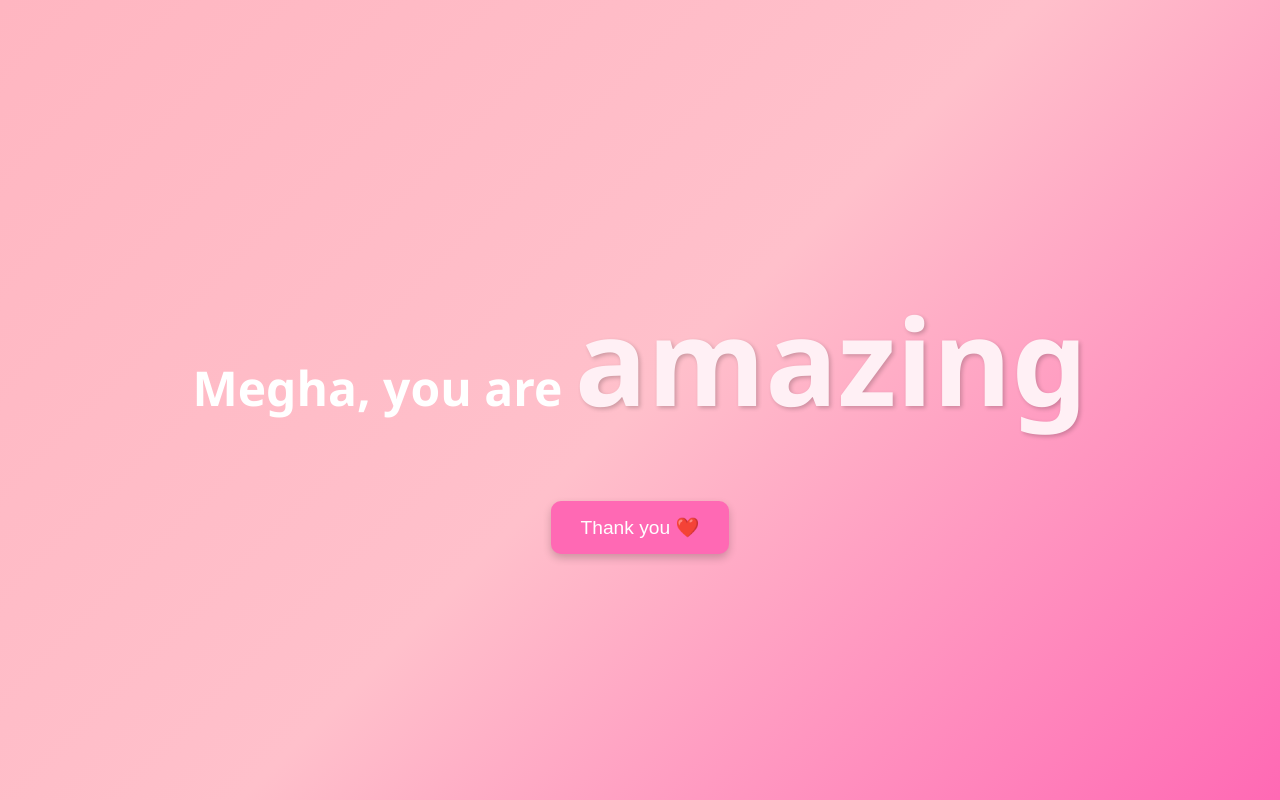
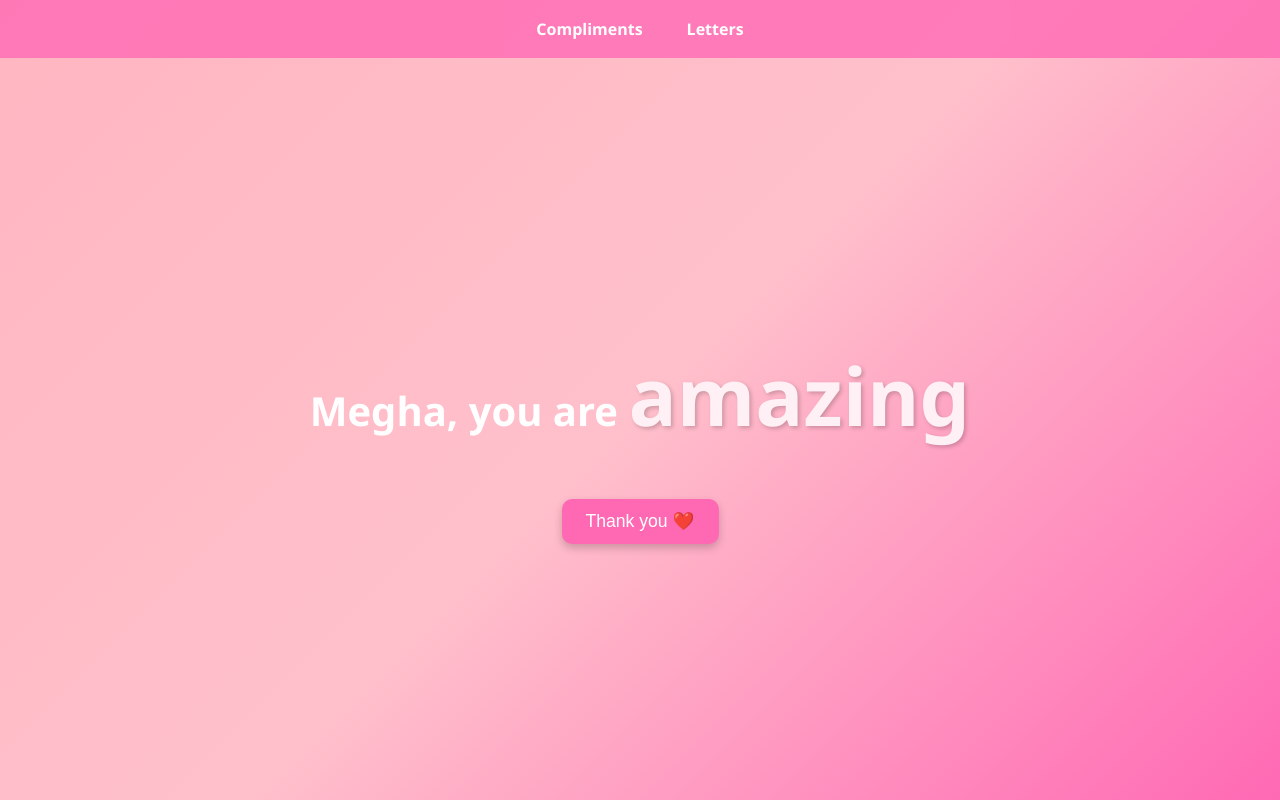
Before and after one commit to ekanshnehra15/site-for-her, a plain HTML site: page index.html in a window 1280 px wide. Drawn offline with Linux system fonts and the light colour scheme.

Commit message:
Update index.html

```diff
--- a/index.html
+++ b/index.html
@@ -8,33 +8,65 @@
     body {
       margin: 0;
       padding: 0;
-      height: 100vh;
+      min-height: 100vh;
       background: linear-gradient(135deg, #ffb6c1, #ffc0cb, #ff69b4);
       display: flex;
       flex-direction: column;
       align-items: center;
-      justify-content: center;
       font-family: 'Segoe UI', Tahoma, Geneva, Verdana, sans-serif;
       color: #fff;
       text-align: center;
     }
 
+    header {
+      width: 100%;
+      background-color: rgba(255, 105, 180, 0.8);
+      padding: 10px;
+      display: flex;
+      justify-content: center;
+      gap: 20px;
+      position: sticky;
+      top: 0;
+    }
+
+    header a {
+      color: white;
+      text-decoration: none;
+      font-weight: bold;
+      padding: 8px 12px;
+      border-radius: 6px;
+      transition: background 0.3s;
+    }
+
+    header a:hover {
+      background-color: #ff1493;
+    }
+
+    main {
+      flex: 1;
+      display: flex;
+      flex-direction: column;
+      align-items: center;
+      justify-content: center;
+      padding: 20px;
+    }
+
     h1 {
-      font-size: 3em;
+      font-size: 2.5em;
       margin-bottom: 20px;
     }
 
     .compliment {
-      font-size: 2.5em;
+      font-size: 2em;
       font-weight: bold;
       color: #fff0f5;
       text-shadow: 2px 2px 4px rgba(0,0,0,0.2);
     }
 
     button {
-      margin-top: 40px;
-      padding: 15px 30px;
-      font-size: 1.2em;
+      margin-top: 30px;
+      padding: 12px 24px;
+      font-size: 1.1em;
       border: none;
       border-radius: 10px;
       background-color: #ff69b4;
@@ -47,11 +79,30 @@
     button:hover {
       background-color: #ff1493;
     }
+
+    @media screen and (max-width: 600px) {
+      h1 {
+        font-size: 2em;
+      }
+      .compliment {
+        font-size: 1.5em;
+      }
+      button {
+        font-size: 1em;
+        padding: 10px 20px;
+      }
+    }
   </style>
 </head>
 <body>
-  <h1>Megha, you are <span class="compliment" id="compliment">amazing</span></h1>
-  <button onclick="changeCompliment()">Thank you ❤️</button>
+  <header>
+    <a href="index.html">Compliments</a>
+    <a href="letters.html">Letters</a>
+  </header>
+  <main>
+    <h1>Megha, you are <span class="compliment" id="compliment">amazing</span></h1>
+    <button onclick="changeCompliment()">Thank you ❤️</button>
+  </main>
 
   <script>
     const compliments = [
@@ -66,7 +117,6 @@
       "adventurous", "glowing", "vulnerable", "cool", "playful", "dynamic",
       "authentic", "kind-hearted", "sassy", "brilliant", "open-hearted", "honest",
       "poised", "unforgettable", "magnetizing", "bold-hearted", "phenomenal"
-      // Add more as desired
     ];
 
     function changeCompliment() {
```
